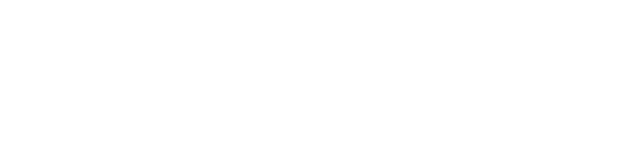
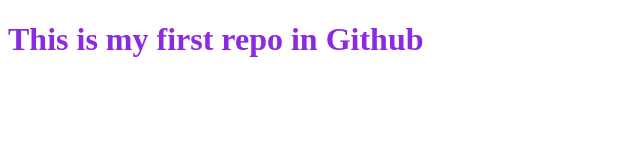
Before and after one commit to rayhanahmed01/my-first-repo, a plain HTML site: page index.html in a window 1280 px wide. Shown: the whole page, without its empty margins (0-640 px from the left). Drawn offline with Linux system fonts and the light colour scheme.

Commit message:
style added

```diff
--- a/index.html
+++ b/index.html
@@ -5,8 +5,9 @@
     <meta http-equiv="X-UA-Compatible" content="IE=edge">
     <meta name="viewport" content="width=device-width, initial-scale=1.0">
     <title>My First Github Repo</title>
+    <link rel="stylesheet" href="style.css">
 </head>
 <body>
-
+    <h1>This is my first repo in Github</h1>
 </body>
 </html>
--- /dev/null
+++ b/style.css
@@ -0,0 +1,3 @@
+h1{
+    color: blueviolet;
+}
```
